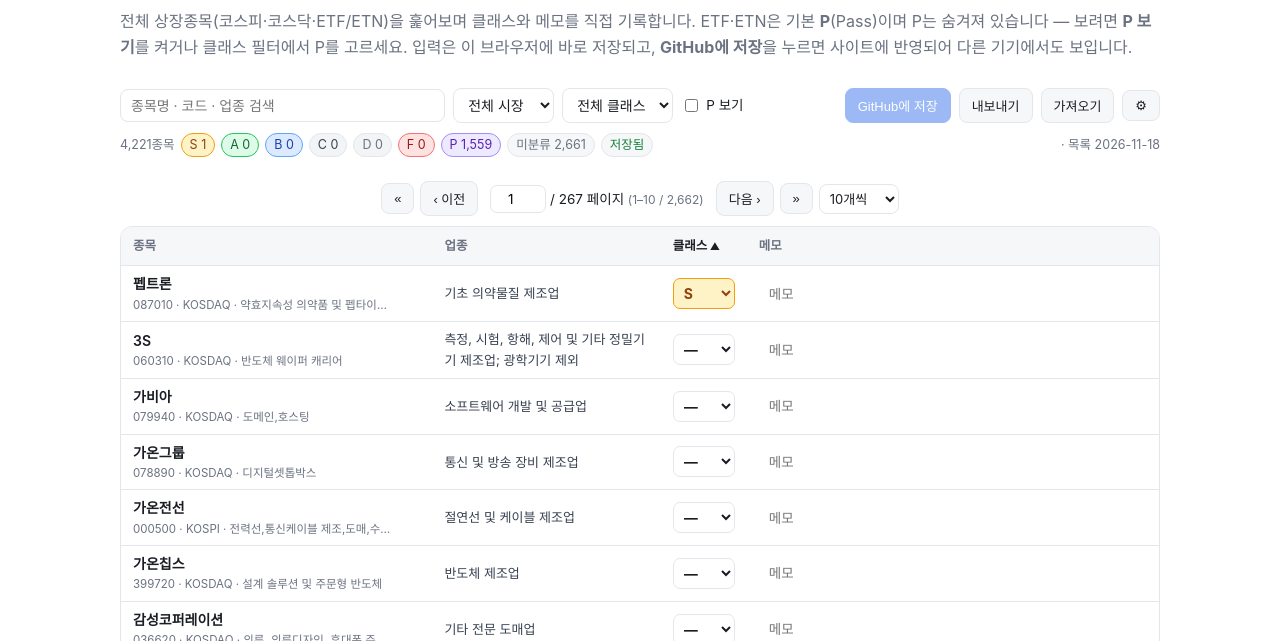
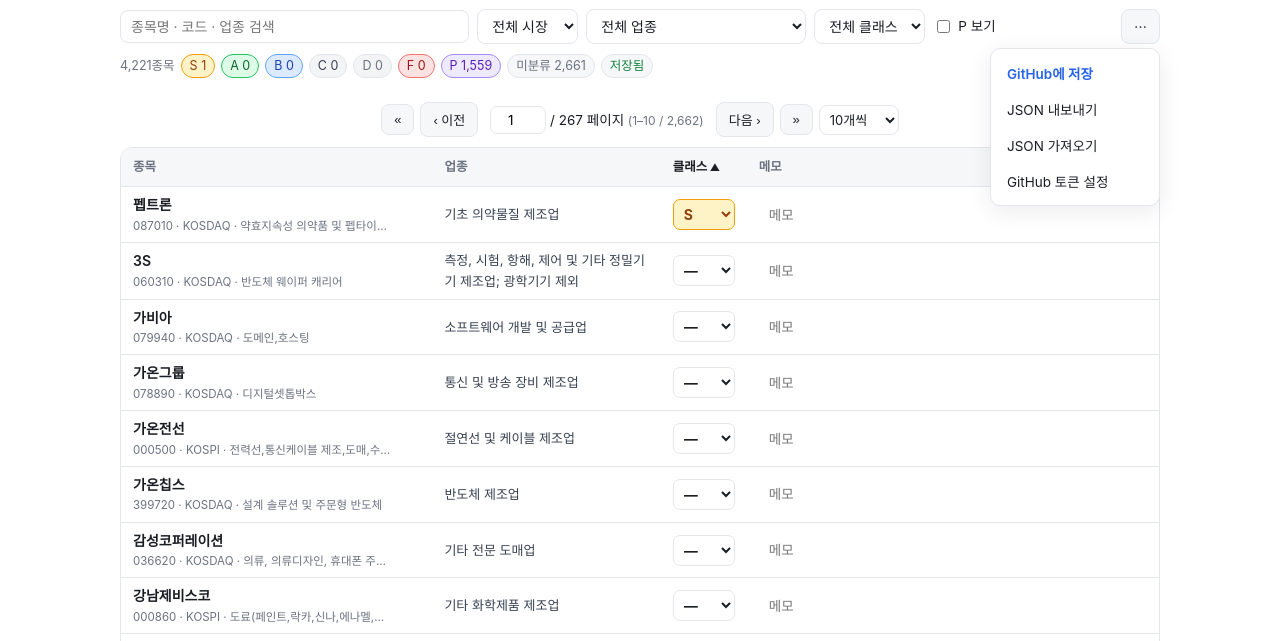
Before and after one commit to akmeresearch/stock, a plain HTML site: page screen.html in a window 1280 px wide. Shown: the part 125-766 px from the top of the page. Drawn offline with Linux system fonts and the light colour scheme.

Commit message:
종목 스크린: 설명문 제거, 업종 필터 추가, 저장·백업 버튼을 ⋯ 메뉴로 정리
Co-Authored-By: Claude Fable 5.1 <noreply@anthropic.com>
Claude-Session: https://claude.ai/code/session_01NKfZM7HwXMvgS4wQJTBZZ8

```diff
--- a/screen.html
+++ b/screen.html
@@ -22,7 +22,7 @@
 <link rel="icon" type="image/png" sizes="192x192" href="site/img/icon-192.png?v=2">
 <link rel="apple-touch-icon" sizes="180x180" href="site/img/icon-180.png?v=2">
 <meta name="theme-color" content="#000000">
-<link rel="stylesheet" href="site/style.css?v=202611181600">
+<link rel="stylesheet" href="site/style.css?v=202611181620">
 </head>
 <body>
 <nav class="nav">
@@ -37,8 +37,6 @@
 </nav>
 <main class="wrap wide">
   <h1>종목 스크린</h1>
-  <div class="sub">전체 상장종목(코스피·코스닥·ETF/ETN)을 훑어보며 클래스와 메모를 직접 기록합니다. ETF·ETN은 기본 <b>P</b>(Pass)이며 P는 숨겨져 있습니다 — 보려면 <b>P 보기</b>를 켜거나 클래스 필터에서 P를 고르세요. 입력은 이 브라우저에 바로 저장되고, <b>GitHub에 저장</b>을 누르면 사이트에 반영되어 다른 기기에서도 보입니다.</div>
-
   <div class="sc-toolbar">
     <input id="q" class="sc-input" type="search" placeholder="종목명 · 코드 · 업종 검색" autocomplete="off">
     <select id="mk" class="sc-select">
@@ -47,6 +45,7 @@
       <option value="KOSDAQ">코스닥</option>
       <option value="ETF">ETF/ETN</option>
     </select>
+    <select id="sec" class="sc-select"><option value="">전체 업종</option></select>
     <select id="cf" class="sc-select">
       <option value="">전체 클래스</option>
       <option value="_none">미분류</option>
@@ -56,10 +55,15 @@
     </select>
     <label class="sc-check"><input id="showp" type="checkbox"> P 보기</label>
     <span class="sc-spacer"></span>
-    <button id="save" class="btn primary">GitHub에 저장</button>
-    <button id="export" class="btn">내보내기</button>
-    <button id="import" class="btn">가져오기</button>
-    <button id="token" class="btn" title="GitHub 토큰 설정">⚙</button>
+    <div class="sc-menu">
+      <button id="menu-btn" class="btn" title="저장·백업">⋯</button>
+      <div id="menu" class="sc-menu-list" hidden>
+        <button id="save" class="mi">GitHub에 저장</button>
+        <button id="export" class="mi">JSON 내보내기</button>
+        <button id="import" class="mi">JSON 가져오기</button>
+        <button id="token" class="mi">GitHub 토큰 설정</button>
+      </div>
+    </div>
     <input id="file" type="file" accept="application/json" hidden>
   </div>
   <div id="stats" class="sc-stats"></div>
@@ -79,6 +83,6 @@
   <div class="sc-pager"></div>
   <div class="footer">종목 목록: KRX KIND 상장법인목록 · 네이버 금융 ETF/ETN 목록 (주 1회 갱신). 정보 제공 목적이며 투자 권유가 아닙니다.</div>
 </main>
-<script src="site/screen.js?v=202611181600"></script>
+<script src="site/screen.js?v=202611181620"></script>
 </body>
 </html>
--- a/site/screen.js
+++ b/site/screen.js
@@ -35,6 +35,8 @@
       fetch(`data/screen.json?v=${v}`).then(r => r.ok ? r.json() : { items: {} }).catch(() => ({ items: {} })),
     ]);
     listing = l.items || []; base = b.items || {};
+    const secs = {}; for (const s of listing) if (s.sector) secs[s.sector] = (secs[s.sector] || 0) + 1;
+    $('sec').insertAdjacentHTML('beforeend', Object.keys(secs).sort((a, b) => a.localeCompare(b, 'ko')).map(k => `<option value="${esc(k)}">${esc(k)} (${secs[k]})</option>`).join(''));
     const upd = l.updatedAt ? ` · 목록 ${l.updatedAt.slice(0, 10)}` : '';
     $('stats').dataset.upd = upd;
     apply();
@@ -42,8 +44,9 @@
 
   /* ---------- 필터·정렬·렌더 ---------- */
   function apply() {
-    const q = $('q').value.trim().toLowerCase(), mk = $('mk').value, cf = $('cf').value, showP = cf === 'P' || $('showp').checked;
+    const q = $('q').value.trim().toLowerCase(), mk = $('mk').value, cf = $('cf').value, sec = $('sec').value, showP = cf === 'P' || $('showp').checked;
     view = listing.filter(s => {
+      if (sec && s.sector !== sec) return false;
       if (!showP && clsOf(s) === 'P') return false;   // P(Pass)는 기본 숨김
       if (mk === 'ETF' ? !s.etf : mk ? s.market !== mk : false) return false;
       if (cf === '_none' ? clsOf(s) !== '' : cf === '_memo' ? !memoOf(s) : cf ? clsOf(s) !== cf : false) return false;
@@ -132,11 +135,16 @@
     const nx = e.target.closest('tr').nextElementSibling?.querySelector('.memo');
     if (nx) nx.focus(); else if (page < pages()) { goto(page + 1); $('rows').querySelector('.memo')?.focus(); }
   });
-  ['q', 'mk', 'cf', 'showp'].forEach(id => $(id).addEventListener('input', () => { page = 1; apply(); }));
+  ['q', 'mk', 'sec', 'cf', 'showp'].forEach(id => $(id).addEventListener('input', () => { page = 1; apply(); }));
   document.querySelectorAll('th.sortable').forEach(th => th.addEventListener('click', () => {
     if (sortKey === th.dataset.k) sortDir = -sortDir; else { sortKey = th.dataset.k; sortDir = 1; }
     apply();
   }));
+
+  /* ---------- ⋯ 메뉴 ---------- */
+  $('menu-btn').addEventListener('click', e => { e.stopPropagation(); $('menu').hidden = !$('menu').hidden; });
+  document.addEventListener('click', e => { if (!e.target.closest('.sc-menu')) $('menu').hidden = true; });
+  $('menu').addEventListener('click', () => { $('menu').hidden = true; });
 
   /* ---------- 저장 (GitHub Contents API) ---------- */
   const token = () => ls.get(LS_TOKEN, '');
--- a/site/style.css
+++ b/site/style.css
@@ -137,6 +137,7 @@ h1 { font-size: 26px; letter-spacing: -0.5px; margin: 0 0 6px; }
 .btn.primary:disabled { opacity: .45; cursor: default; }
 .sc-toolbar { display: flex; gap: 8px; flex-wrap: wrap; align-items: center; margin-bottom: 10px; }
 .sc-spacer { flex: 1; }
+.sc-select { max-width: 220px; }
 .sc-input, .sc-select { border: 1px solid var(--line); border-radius: 8px; padding: 7px 10px; font-size: 14px; background: #fff; color: var(--text); font-family: inherit; }
 .sc-input { min-width: 240px; flex: 1 1 240px; }
 .sc-stats { display: flex; gap: 6px; flex-wrap: wrap; align-items: center; font-size: 12.5px; color: var(--muted); margin-bottom: 14px; }
@@ -169,6 +170,12 @@ tr.c-C select.cls, .chip.c-C { background: #f3f4f6; color: #374151; }
 tr.c-D select.cls, .chip.c-D { background: #f3f4f6; color: #6b7280; }
 tr.c-F select.cls, .chip.c-F { background: #fee2e2; border-color: #f87171; color: #991b1b; }
 tr.c-P select.cls, .chip.c-P { background: #ede9fe; border-color: #a78bfa; color: #5b21b6; }
+.sc-menu { position: relative; }
+.sc-menu-list { position: absolute; right: 0; top: calc(100% + 4px); background: #fff; border: 1px solid var(--line); border-radius: 10px; box-shadow: 0 6px 24px rgba(0,0,0,.08); padding: 6px; min-width: 170px; z-index: 5; display: flex; flex-direction: column; }
+.sc-menu-list .mi { background: none; border: 0; text-align: left; padding: 8px 10px; font-size: 13.5px; border-radius: 7px; cursor: pointer; color: var(--text); font-family: inherit; }
+.sc-menu-list .mi:hover { background: var(--panel); }
+.sc-menu-list .mi:disabled { color: var(--muted); cursor: default; }
+.sc-menu-list .mi#save { font-weight: 600; color: var(--accent); }
 .sc-check { display: inline-flex; align-items: center; gap: 5px; font-size: 13.5px; color: var(--text); cursor: pointer; white-space: nowrap; }
 .sc-pager { display: flex; gap: 6px; align-items: center; flex-wrap: wrap; justify-content: center; padding: 10px 0; font-size: 13.5px; }
 .sc-pager .pg-info { padding: 0 6px; white-space: nowrap; }
```
Also changed, not shown: backlog.html (+1 -1 lines), credit.html (+1 -1 lines), index.html (+1 -1 lines), report.html (+1 -1 lines), reports.html (+1 -1 lines), stock.html (+1 -1 lines), stocks.html (+1 -1 lines), weekly.html (+1 -1 lines).
